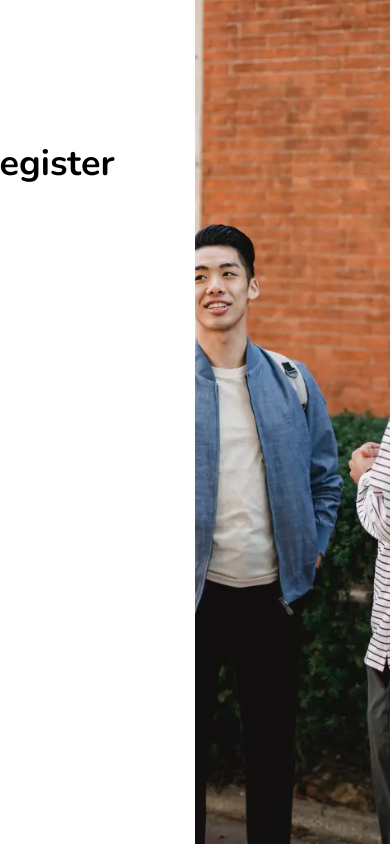
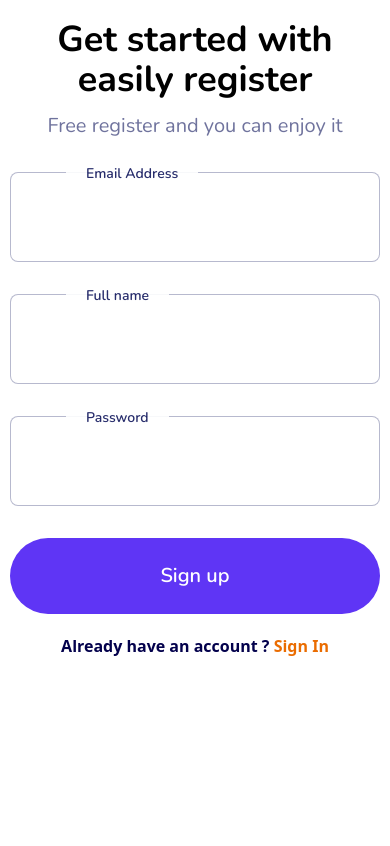
Before and after one commit to sujan-ah/new-chatting-app, a React (Create React App) app: page /registration in a window 390 px wide. Built offline with nearby package versions, Linux system fonts and the light colour scheme.

Commit message:
registration part er protrait responsive done

```diff
--- a/src/page/registration/index.js
+++ b/src/page/registration/index.js
@@ -5,17 +5,17 @@ const Registration = () => {
   return (
     <div>
       <div className="flex">
-        <div className="w-1/2 flex flex-col items-end mt-36">
-          <div className="w-[600px]">
-            <h2 className="font-nunito font-bold text-4xl mr-[69px]">
+        <div className="md:w-1/2 flex flex-col items-end md:mt-36">
+          <div className="md:w-[600px] px-2.5 md:px-0 mt-5 md:mt-0">
+            <h2 className="font-nunito font-bold text-4xl md:mr-[69px] text-center md:text-start">
               Get started with easily register
             </h2>
-            <p className="font-nunito font-regular text-xl mt-3 text-purpal opacity-60">
+            <p className="font-nunito font-regular text-xl mt-3 text-purpal opacity-60 text-center md:text-start">
               Free register and you can enjoy it
             </p>
 
-            <div className="w-2/3">
-              <div className="relative mt-14">
+            <div className="md:w-2/3">
+              <div className="relative mt-8 md:mt-14">
                 <input
                   className="border border-solid border-purpal rounded-lg w-full px-14 py-7 border-opacity-30 font-nunito font-semibold text-2xl outline-0"
                   type="email"
@@ -25,7 +25,7 @@ const Registration = () => {
                 </p>
               </div>
 
-              <div className="relative mt-14">
+              <div className="relative mt-8 md:mt-14">
                 <input
                   className="border border-solid border-purpal rounded-lg w-full px-14 py-7 border-opacity-30 font-nunito font-semibold text-2xl outline-0"
                   type="text"
@@ -35,7 +35,7 @@ const Registration = () => {
                 </p>
               </div>
 
-              <div className="relative mt-14">
+              <div className="relative mt-8 md:mt-14">
                 <input
                   className="border border-solid border-purpal rounded-lg w-full px-14 py-7 border-opacity-30 font-nunito font-semibold text-2xl outline-0"
                   type="password"
@@ -45,13 +45,13 @@ const Registration = () => {
                 </p>
               </div>
 
-              <button className="w-full h-auto bg-primary p-6 rounded-full mt-12">
+              <button className="w-full h-auto bg-primary p-6 rounded-full mt-8 md:mt-12">
                 <p className="font-nunito font-semibold text-white text-xl">
                   Sign up
                 </p>
               </button>
 
-              <p className=" font-semibold text-center mt-9 text-blue">
+              <p className=" font-semibold text-center mt-5 md:mt-9 text-blue ">
                 Already have an account ?
                 <Link to="/login" className="text-[#EA6C00] font-bold">
                   {" "}
@@ -62,7 +62,7 @@ const Registration = () => {
           </div>
         </div>
 
-        <div className="w-1/2">
+        <div className="md:w-1/2 hidden md:block">
           <picture>
             <img
               className="h-screen w-full object-cover"
--- a/tailwind.config.js
+++ b/tailwind.config.js
@@ -11,6 +11,10 @@ module.exports = {
         primary: "#5F35F5",
         blue: "#03014C",
       },
+      screens: {
+        sm: "375px",
+        sml: "415px",
+      },
     },
   },
   plugins: [],
```
